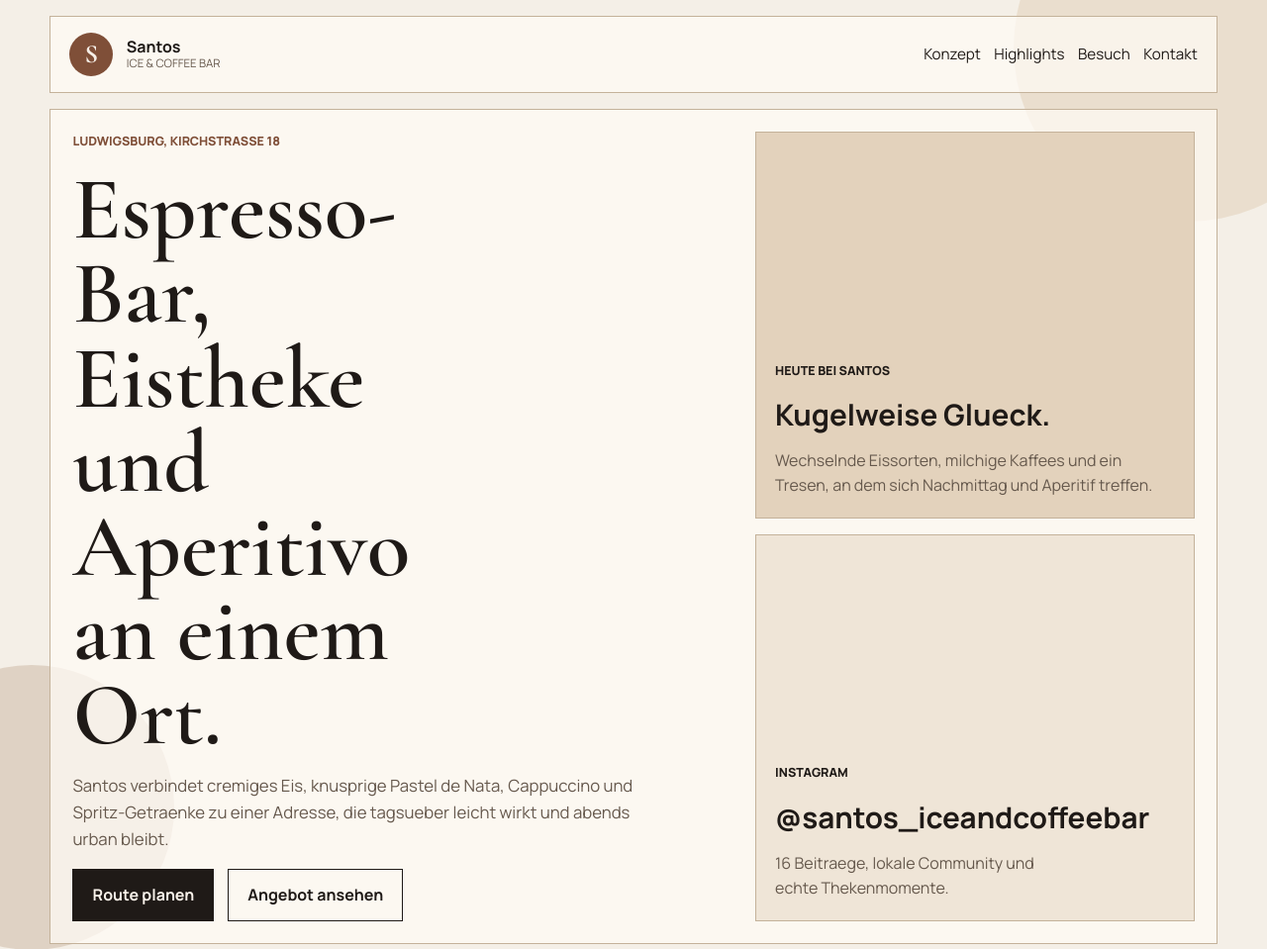
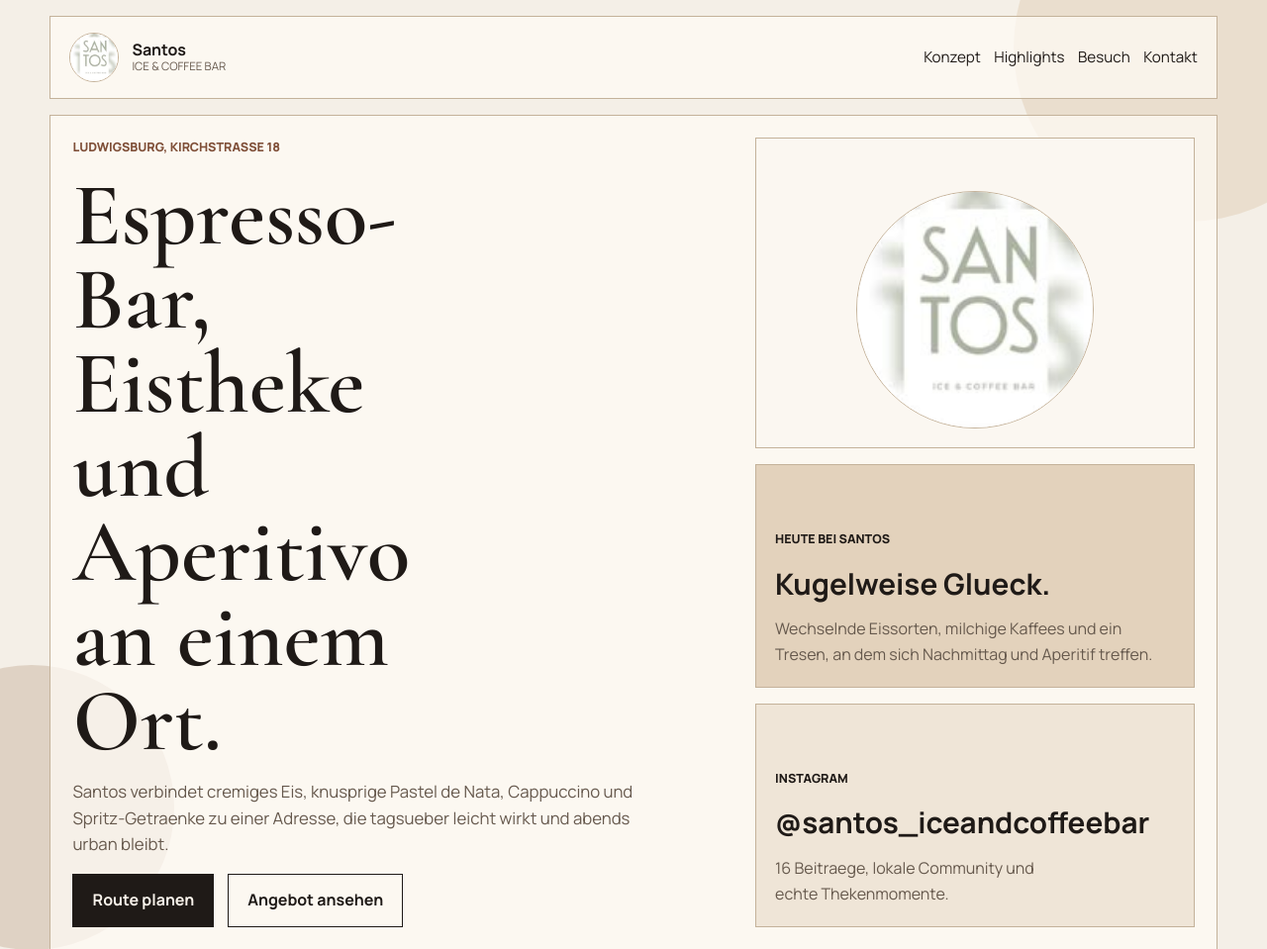
Before and after one commit to 8bamo/santosicecoffeebar, a plain HTML site: page index.html in a window 1280 px wide. Shown: the top 959 px of the page at 99% size. Drawn offline with nearby package versions, Linux system fonts and the light colour scheme.

Commit message:
Add Santos logo to landing page

```diff
--- a/index.html
+++ b/index.html
@@ -14,13 +14,14 @@
       href="https://fonts.googleapis.com/css2?family=Cormorant+Garamond:wght@500;600;700&family=Manrope:wght@400;500;600;700;800&display=swap"
       rel="stylesheet"
     />
+    <link rel="icon" type="image/jpeg" href="./logo.jpg" />
     <link rel="stylesheet" href="./styles.css" />
   </head>
   <body>
     <div class="page-shell">
       <header class="site-header">
         <a class="brand" href="#top" aria-label="Startseite Santos ICE &amp; COFFEE BAR">
-          <span class="brand-mark">S</span>
+          <img class="brand-logo" src="./logo.jpg" alt="Santos ICE und COFFEE BAR Logo" />
           <span class="brand-text">
             <strong>Santos</strong>
             <span>ICE &amp; COFFEE BAR</span>
@@ -52,6 +53,9 @@
           </div>
 
           <div class="hero-panel" aria-label="Markenstimmung">
+            <div class="hero-card hero-card-logo">
+              <img class="hero-logo" src="./logo.jpg" alt="Santos Logo auf heller Flaeche" />
+            </div>
             <div class="hero-card hero-card-primary">
               <span class="card-label">Heute bei Santos</span>
               <strong>Kugelweise Glueck.</strong>
@@ -198,6 +202,5 @@
         </div>
       </footer>
     </div>
-
   </body>
 </html>
--- a/styles.css
+++ b/styles.css
@@ -50,6 +50,11 @@
 a {
   color: inherit;
   text-decoration: none;
+}
+
+img {
+  display: block;
+  max-width: 100%;
 }
 
 p {
@@ -112,17 +117,13 @@
   gap: 0.85rem;
 }
 
-.brand-mark {
-  display: grid;
-  place-items: center;
-  width: 2.75rem;
-  height: 2.75rem;
+.brand-logo {
+  width: 3.1rem;
+  height: 3.1rem;
   border-radius: 999px;
-  background: var(--accent);
-  color: #f6efe7;
-  font-family: "Cormorant Garamond", serif;
-  font-size: 1.65rem;
-  font-weight: 700;
+  object-fit: cover;
+  border: 1px solid var(--line);
+  background: #fff8f0;
 }
 
 .brand-text {
@@ -226,6 +227,20 @@
   display: grid;
   align-content: end;
   gap: 0.65rem;
+}
+
+.hero-card-logo {
+  place-items: center;
+  min-height: 15rem;
+  background: #fbf7f1;
+}
+
+.hero-logo {
+  width: min(100%, 15rem);
+  aspect-ratio: 1;
+  border-radius: 999px;
+  object-fit: cover;
+  border: 1px solid var(--line);
 }
 
 .hero-card-primary {
```
Also changed, not shown: logo.jpg (added).
